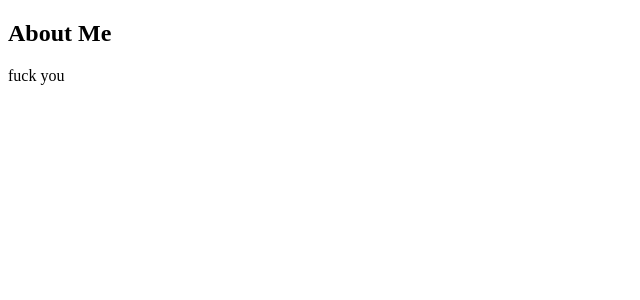
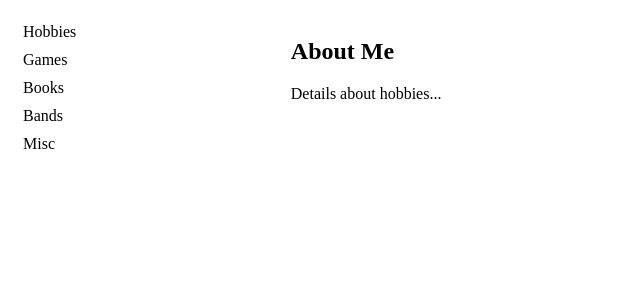
Before and after one commit to indohippi/my-resume, a Next.js app: page /AboutMe in a window 1280 px wide. Shown: the top 300 px of the page, without its empty margins (0-640 px from the left). Built offline with nearby package versions, Linux system fonts and the light colour scheme.

Commit message:
updated Aboutme

```diff
--- a/components/BlogModal.js
+++ b/components/BlogModal.js
@@ -8,7 +8,7 @@ const BlogModal = ({ isOpen, onClose }) => {
   const menuItems = [
     { title: 'About Me', component: 'AboutMe' },
     { title: 'Projects', component: 'Projects' },
-    // ... other menu items if needed
+    // Add other menu items if needed
   ];
 
   const loadComponent = async (componentName) => {
@@ -17,6 +17,7 @@ const BlogModal = ({ isOpen, onClose }) => {
       setActiveComponent(<Component />);
     } catch (error) {
       console.error(`Error loading component '${componentName}':`, error);
+      // Handle the error as needed
     }
   };
 
--- a/pages/AboutMe.js
+++ b/pages/AboutMe.js
@@ -1,11 +1,34 @@
 // pages/AboutMe.js
-import React from 'react';
+import React, { useState } from 'react';
+
+const categories = ['Hobbies', 'Games', 'Books', 'Bands', 'Misc'];
 
 const AboutMe = () => {
+  const [selectedCategory, setSelectedCategory] = useState(categories[0]);
+
   return (
-    <div>
-      <h2>About Me</h2>
-      <p>fuck you</p>
+    <div style={{ display: 'flex' }}>
+      {/* Menu */}
+      <aside style={{ width: '20%', padding: '10px' }}>
+        {categories.map(category => (
+          <div key={category} onClick={() => setSelectedCategory(category)} style={{ padding: '5px', cursor: 'pointer' }}>
+            {category}
+          </div>
+        ))}
+      </aside>
+
+      {/* Content */}
+      <div style={{ flex: 1, padding: '10px' }}>
+        <h2>About Me</h2>
+        <div>
+          {/* Render content based on the selected category */}
+          {selectedCategory === 'Hobbies' && <p>Details about hobbies...</p>}
+          {selectedCategory === 'Games' && <p>Favorite games...</p>}
+          {selectedCategory === 'Books' && <p>Books I love...</p>}
+          {selectedCategory === 'Bands' && <p>My favorite bands...</p>}
+          {selectedCategory === 'Misc' && <p>Miscellaneous things about me...</p>}
+        </div>
+      </div>
     </div>
   );
 };
```
